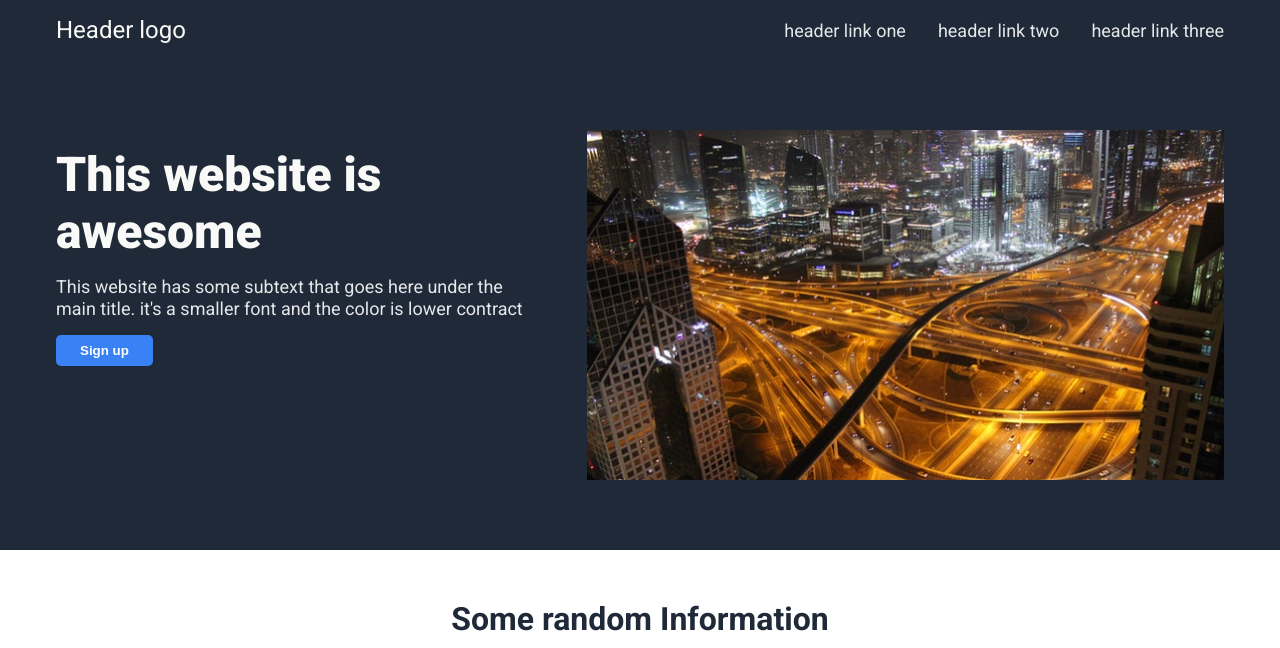
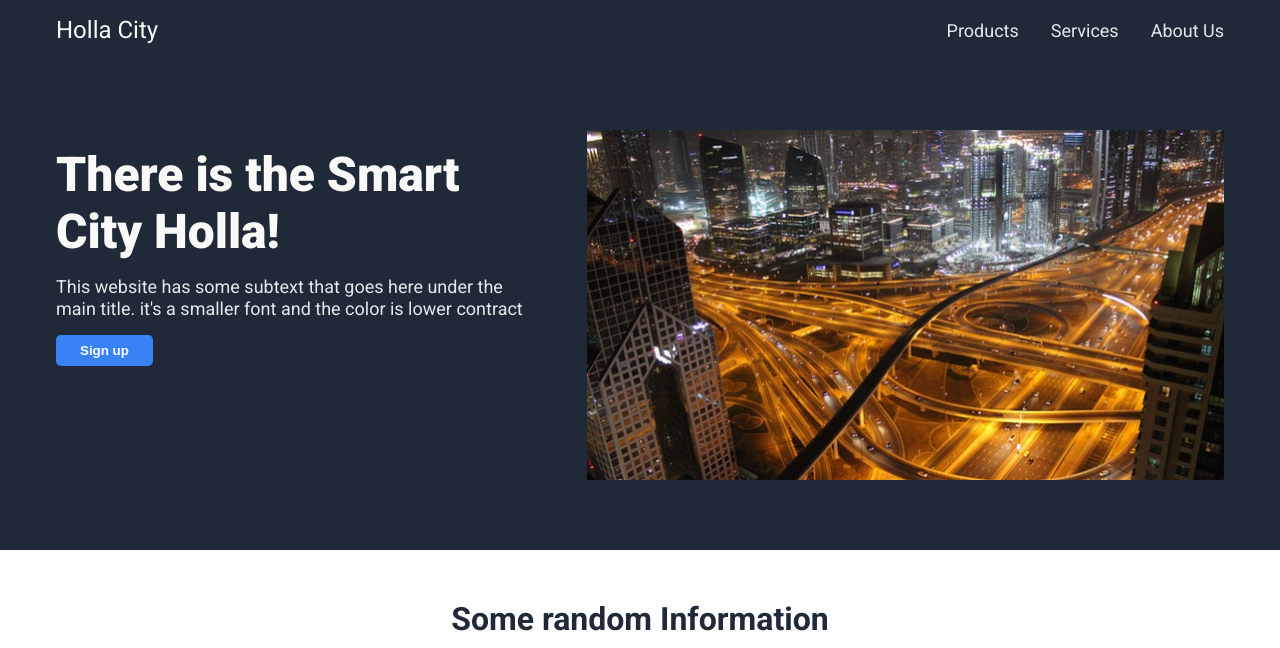
Before and after one commit to adeyemi-adekunle/Odin-project-landing-page, a plain HTML site: page index.html in a window 1280 px wide. Shown: the top 648 px of the page. Drawn offline with Linux system fonts and the light colour scheme.

Commit message:
Make an adjustment to the text

```diff
--- a/index.html
+++ b/index.html
@@ -13,13 +13,13 @@
   <header>
     <nav class="nav-bar">
       <div>
-        <span><a class="logo" href="#">Header logo</a></span>
+        <span><a class="logo" href="#">Holla City</a></span>
       </div>
       <div>
         <ul class="links">
-          <li><a href="#">header link one</a></li>
-          <li><a href="#">header link two</a></li>
-          <li><a href="#">header link three</a></li>
+          <li><a href="#">Products</a></li>
+          <li><a href="#">Services</a></li>
+          <li><a href="#">About Us</a></li>
         </ul>
       </div>
     </nav>
@@ -29,7 +29,7 @@
       <div class="hero">
         <div class="hero-info">
           <div>
-            <h1 class="hero-text">This website is awesome</h1>
+            <h1 class="hero-text">There is the Smart City Holla!</h1>
             <p>
               This website has some subtext that goes here under the main
               title. it's a smaller font and the color is lower contract
```
